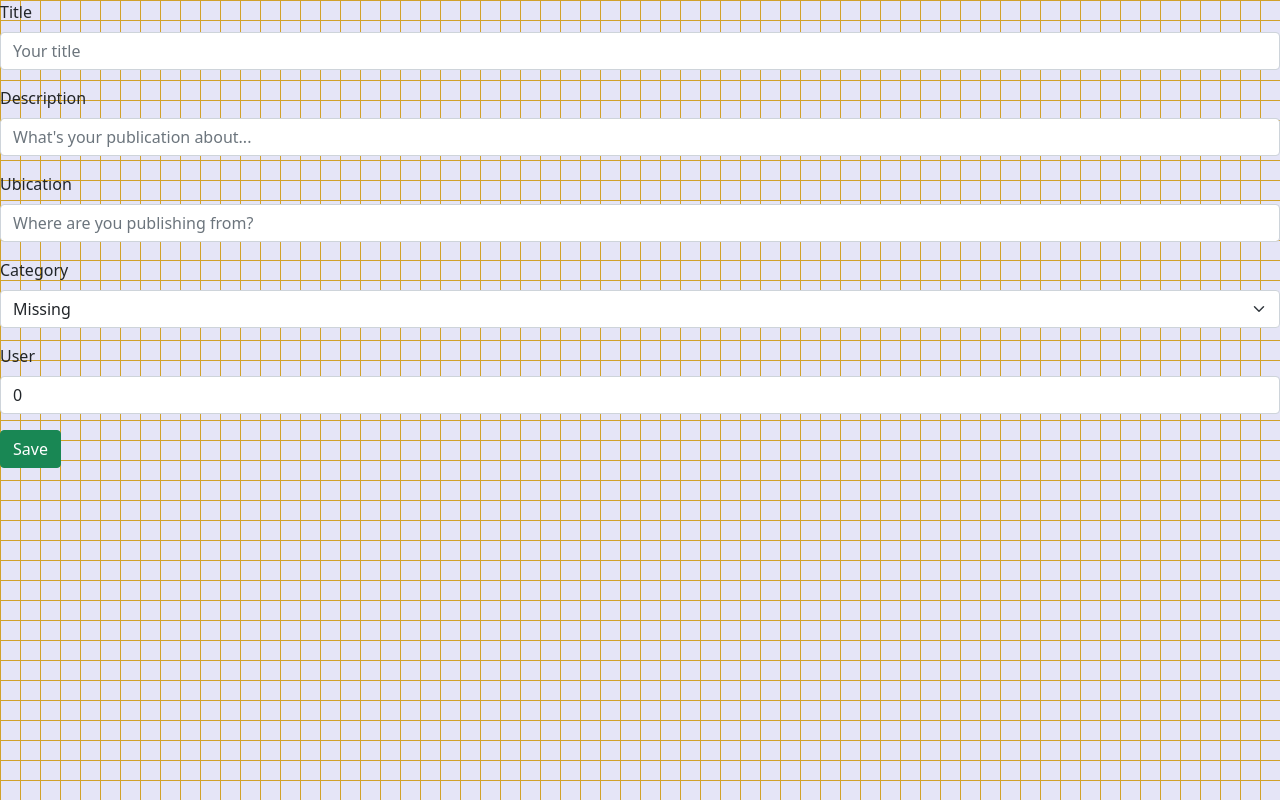
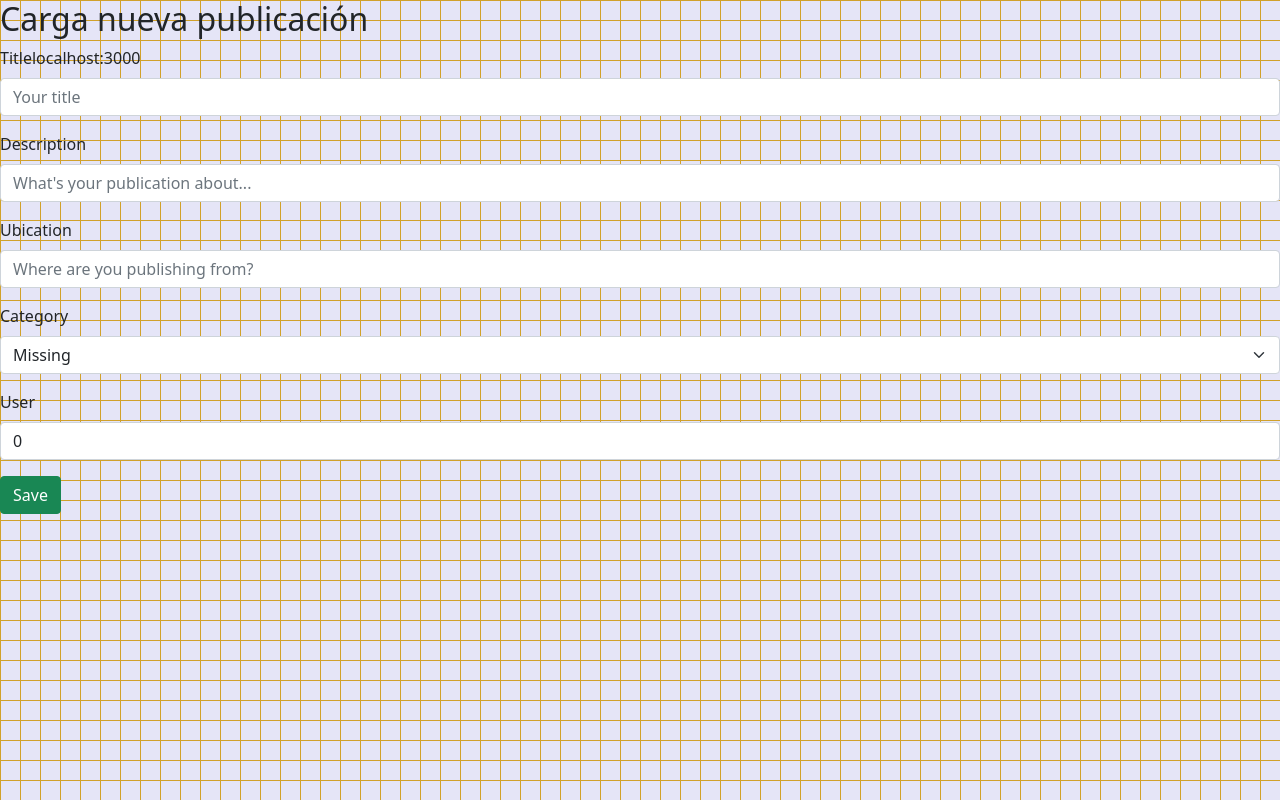
Before and after one commit to JassanBraian/worldpets-front, a React (Create React App) app: page /publication-new in a window 1280 px wide. Built offline with nearby package versions, Linux system fonts and the light colour scheme; no server answers.

Commit message:
create publication in progress

```diff
--- a/src/components/entities/publication/base/PublicationCreate.jsx
+++ b/src/components/entities/publication/base/PublicationCreate.jsx
@@ -27,9 +27,10 @@ const PublicationCreate = () => {
 
     return (
         <>
-            <Form >
+            <Form>
+                <h2>Carga nueva publicación</h2>
                 <Form.Group className="mb-3">
-                    <Form.Label>Title</Form.Label>
+                    <Form.Label>Title</Form.Label>localhost:3000
                     <Form.Control
                         name="title"
                         type="text"
```
Also changed, not shown: src/components/entities/publication/base/PublicationPreview.jsx (added, +11 -0 lines).
